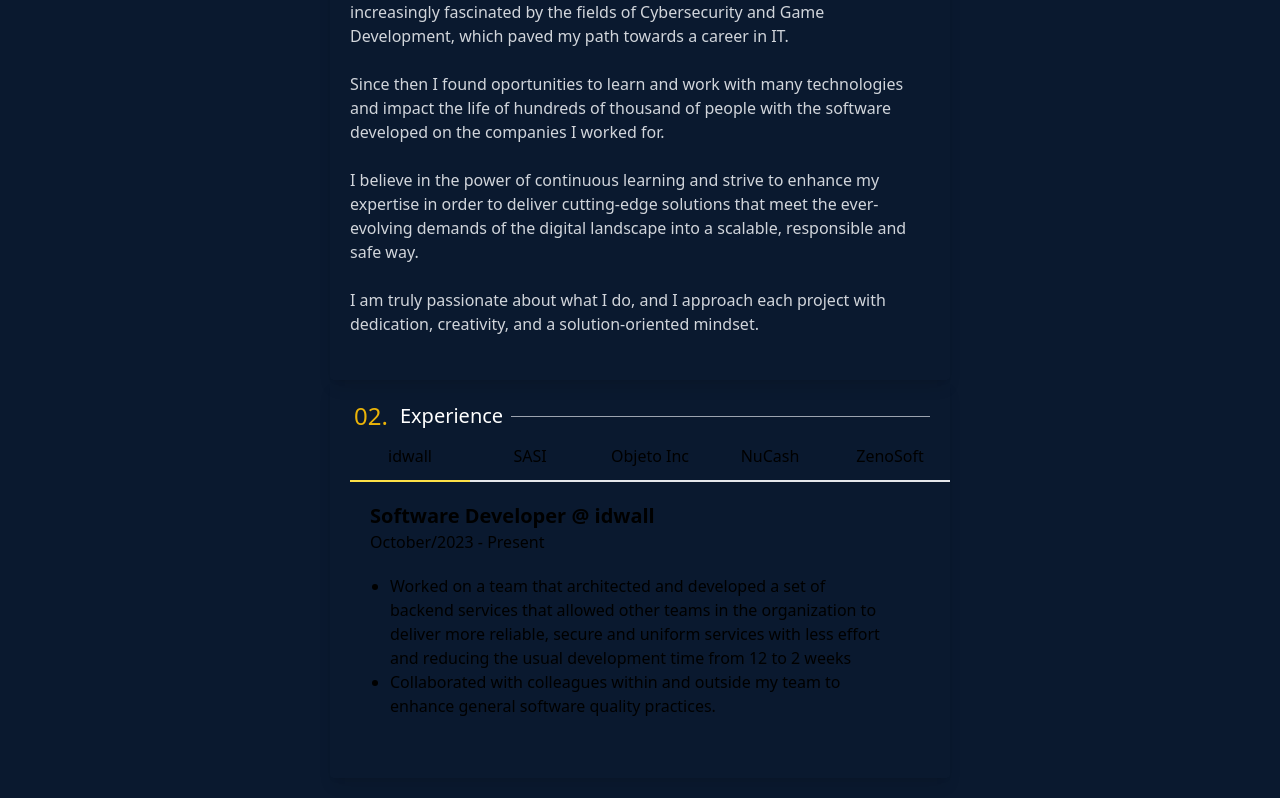
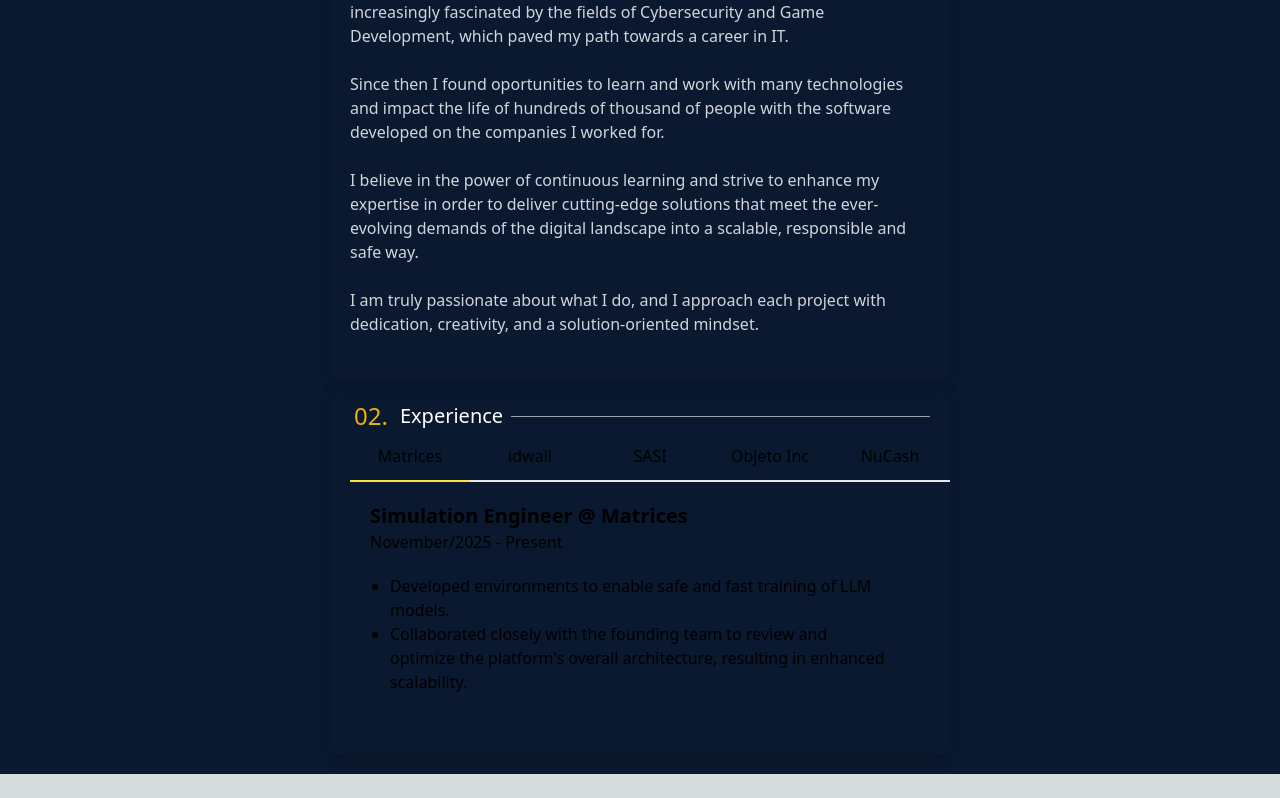
Before and after one commit to uasouz/vinicius.signa.dev, a Next.js app: page /index_scroll in a window 1280 px wide. Shown: the part 872-1670 px from the top of the page. After the commit the page ends 1646 px from the top, so only its background shows below. Built offline with nearby package versions, Linux system fonts and the light colour scheme.

Commit message:
Add Matrices experience

```diff
--- a/me.ts
+++ b/me.ts
@@ -116,10 +116,23 @@
         "Collaborated with colleagues within and outside my team to enhance general software quality practices."
       ],
       startDate: "October/2023",
-      endDate: "Present",
+      endDate: "November/2025",
       location: "Brazil",
       technologies: ["GCP", "PostgreSQL", "Java", "Spring Boot",
         "TypeScript", "JavaScript", "Python"]
+    },
+    {
+      title: "Simulation Engineer",
+      company: "Matrices",
+      achievements: [
+        "Developed environments to enable safe and fast training of LLM models.",
+        "Collaborated closely with the founding team to review and optimize the platform's overall architecture, resulting in enhanced scalability."
+      ],
+      startDate: "November/2025",
+      endDate: "Present",
+      location: "US (Remote)",
+      technologies: ["PostgreSQL",
+        "TypeScript", "JavaScript", "React"]
     }
   ].reverse()
 }
```
